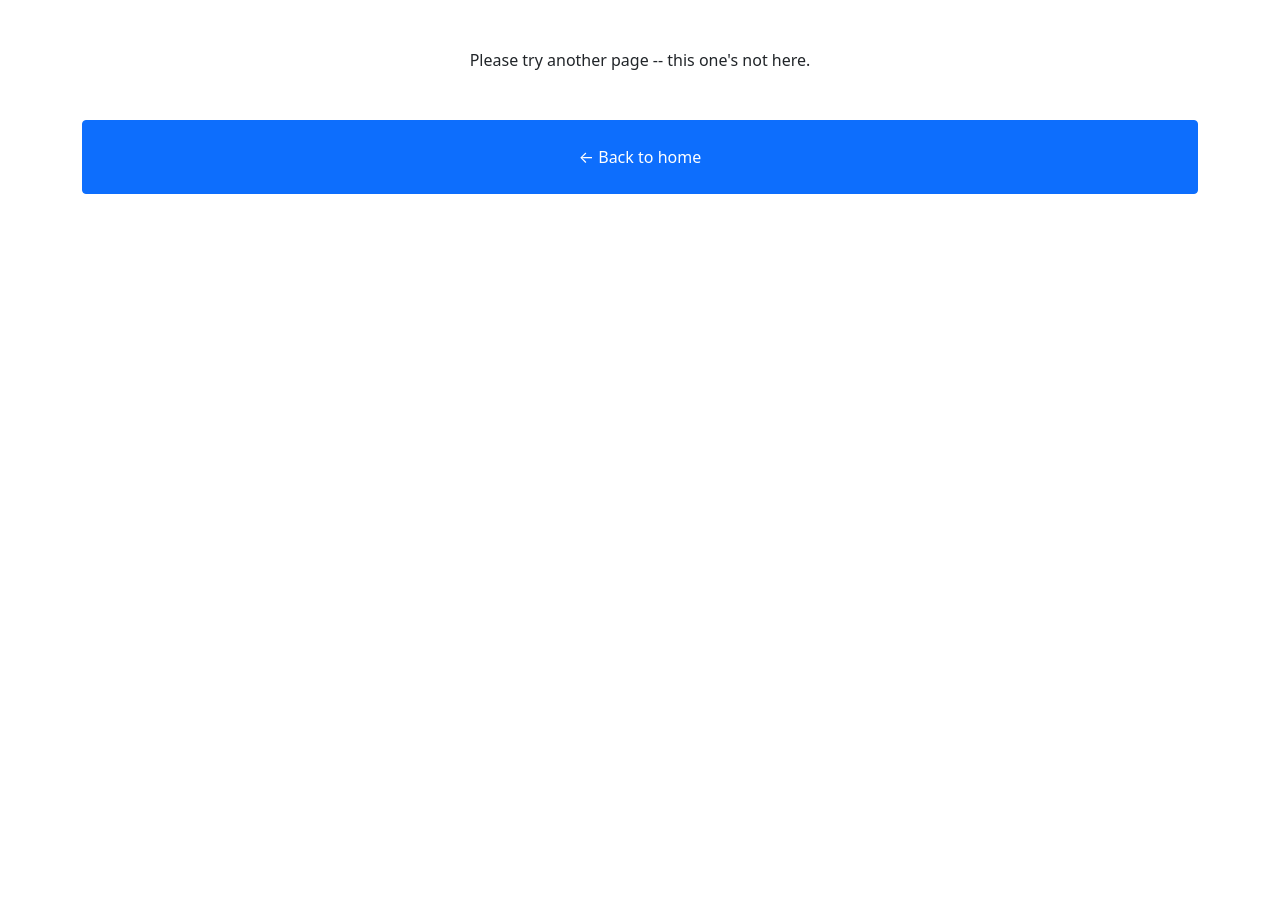
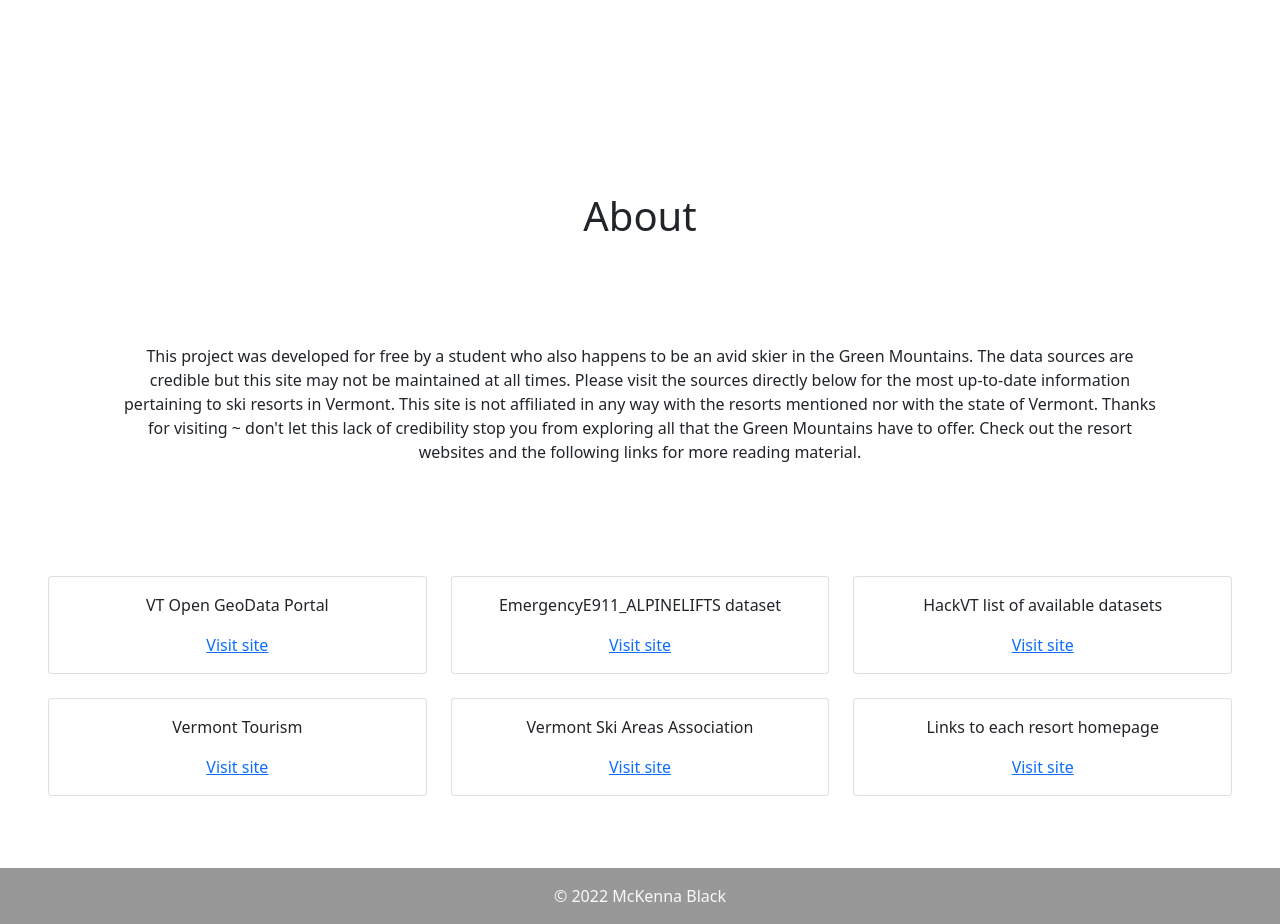
Before and after one commit to McKB/alpine-api, a React (Create React App) app in the folder client/: page /about in a window 1280 px wide. Before the commit the page ends 800 px from the top, so only its background shows below. Built offline with nearby package versions, Linux system fonts and the light colour scheme.

Commit message:
adds About page

```diff
--- a/client/src/App.js
+++ b/client/src/App.js
@@ -3,6 +3,7 @@ import SearchPage from './pages/SearchPage/SearchPage'
 import ResortPage from './pages/ResortPage/ResortPage'
 import ErrorPage from "./pages/ErrorPage/ErrorPage"
 import { BrowserRouter, Routes, Route } from 'react-router-dom'
+import AboutPage from "./pages/AboutPage/AboutPage"
 
 function App() {
   return (
@@ -11,6 +12,7 @@ function App() {
         <Routes>
           <Route path='/browse/:resort' element={<ResortPage />} />
           <Route path='/browse' element={<SearchPage />} />
+          <Route path='/about' element={<AboutPage />} />
           <Route path='/' element={<HomePage />} />
           <Route path="*" element={<ErrorPage />} />
         </Routes>
--- /dev/null
+++ b/client/src/components/Footer.jsx
@@ -0,0 +1,9 @@
+const Footer = () => {
+    return (
+        <footer className='bottom-0' style={{ backgroundColor: 'rgba(50, 50, 50, 0.5)' }}>
+            <p className='fw-lighter text-light m-3'>&copy; 2022 McKenna Black</p>
+        </footer>
+    )
+}
+
+export default Footer
--- /dev/null
+++ b/client/src/components/SourceCard.jsx
@@ -0,0 +1,21 @@
+import {Card, Col} from 'react-bootstrap'
+
+const SourceCard = (props) => {
+
+    const { link, text } = props
+
+    return (
+        <Col>
+            <Card>
+                <Card.Body>
+                    <Card.Text>
+                        {text}
+                    </Card.Text>
+                    <Card.Link className='fw-light' href={link}>Visit site</Card.Link>
+                </Card.Body>
+            </Card>
+        </Col>
+    )
+}
+
+export default SourceCard
--- a/client/src/pages/AboutPage/AboutPage.jsx
+++ b/client/src/pages/AboutPage/AboutPage.jsx
@@ -0,0 +1,46 @@
+import React from 'react'
+import { Container, Row, Col } from 'react-bootstrap'
+import Footer from '../../components/Footer'
+import SourceCard from '../../components/SourceCard'
+
+
+const AboutPage = () => {
+    return (
+        <Container fluid className='mt-5 pt-5 text-center fw-lighter'>
+            <Row className='mt-5 pt-5'>
+                <h1 className='fw-lighter'>About</h1>
+            </Row>
+            <Row className='m-5 p-5'>
+                <Col>
+                    <p>
+                        This project was developed for free by a student who also happens to be
+                        an avid skier in the Green Mountains. The data sources are credible but
+                        this site may not be maintained at all times. Please visit the sources
+                        directly below for the most up-to-date information pertaining to ski
+                        resorts in Vermont. This site is not affiliated in any way with the
+                        resorts mentioned nor with the state of Vermont.
+
+                        Thanks for visiting ~ don't let this lack of credibility stop you from
+                        exploring all that the Green Mountains have to offer. Check out the
+                        resort websites and the following links for more reading material.
+                    </p>
+                </Col>
+            </Row>
+            <Row className='m-4'>
+                <SourceCard link='https://geodata.vermont.gov/datasets/VCGI::vt-data-e911-alpine-ski-lifts-1/explore?location=44.463069%2C-72.766080%2C11.00' text='VT Open GeoData Portal'/>
+                <SourceCard link='https://www.arcgis.com/sharing/rest/content/items/af4c05d7941f43708f55e338330cdf0b/info/metadata/metadata.xml?format=default&output=html' text='EmergencyE911_ALPINELIFTS dataset' />
+                <SourceCard link='http://www.hackvt.org/datasets' text='HackVT list of available datasets' />
+            </Row>
+            <Row className='m-4'>
+                <SourceCard link='https://www.vermontvacation.com/' text='Vermont Tourism' />
+                <SourceCard link='https://skivermont.com/' text='Vermont Ski Areas Association' />
+                <SourceCard link={'/browse'} text='Links to each resort homepage' />
+            </Row>
+            <Row className='pt-5 bottom-0'>
+                <Footer/>
+            </Row>
+        </Container>
+    )
+}
+
+export default AboutPage
--- a/client/src/pages/HomePage/HomePage.jsx
+++ b/client/src/pages/HomePage/HomePage.jsx
@@ -2,6 +2,7 @@ import React from 'react'
 import { Container, Row, Col, Card } from 'react-bootstrap'
 import { Link } from 'react-router-dom'
 import BrowseButton from '../../components/BrowseButton'
+import Footer from '../../components/Footer'
 import background from './bg.jpeg'
 
 const HomePage = () => {
@@ -33,7 +34,7 @@ const HomePage = () => {
                                     <Card.Text>
                                         Check out the project origins, data sources, and meet the designer.
                                     </Card.Text>
-                                    <Card.Link className='text-light fw-light' href="#">About this project</Card.Link>
+                                    <Card.Link className='text-light fw-light' href={'/about'}>About this project</Card.Link>
                                 </Card.Body>
                             </Card>
                         </Col>
@@ -45,7 +46,7 @@ const HomePage = () => {
                                         Explore the API directly. Check out the documentation
                                         for more information.
                                     </Card.Text>
-                                    <Card.Link className='text-light fw-light' href="#">API Docs</Card.Link>
+                                    <Card.Link className='text-light fw-light' href={'/api'}>API Docs</Card.Link>
                                 </Card.Body>
                             </Card>
                         </Col>
@@ -58,7 +59,7 @@ const HomePage = () => {
                                     <Card.Text>
                                         Browse Vermont's ski resorts and learn about their highlights.
                                     </Card.Text>
-                                    <Card.Link className='text-light fw-light' href="#">Browse resorts</Card.Link>
+                                    <Card.Link className='text-light fw-light' href={'/browse'}>Browse resorts</Card.Link>
                                 </Card.Body>
                             </Card>
                         </Col>
@@ -76,9 +77,7 @@ const HomePage = () => {
                     </Row>
                 </Container>
                 <Row className='pt-5'>
-                    <footer className='bottom-0' style={{ backgroundColor: 'rgba(50, 50, 50, 0.5)'}}>
-                        <p className='fw-lighter text-light m-3'>&copy; 2022 McKenna Black</p>
-                    </footer>
+                   <Footer/>
                 </Row>
             </div>
         </Container>
```
Also changed, not shown: 1 other file (tests, documents, lock files or other folders).
